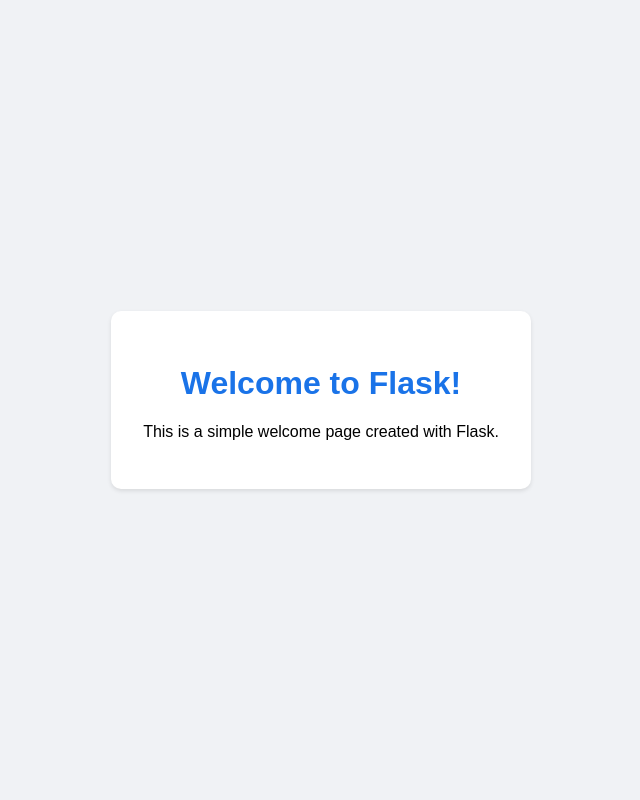
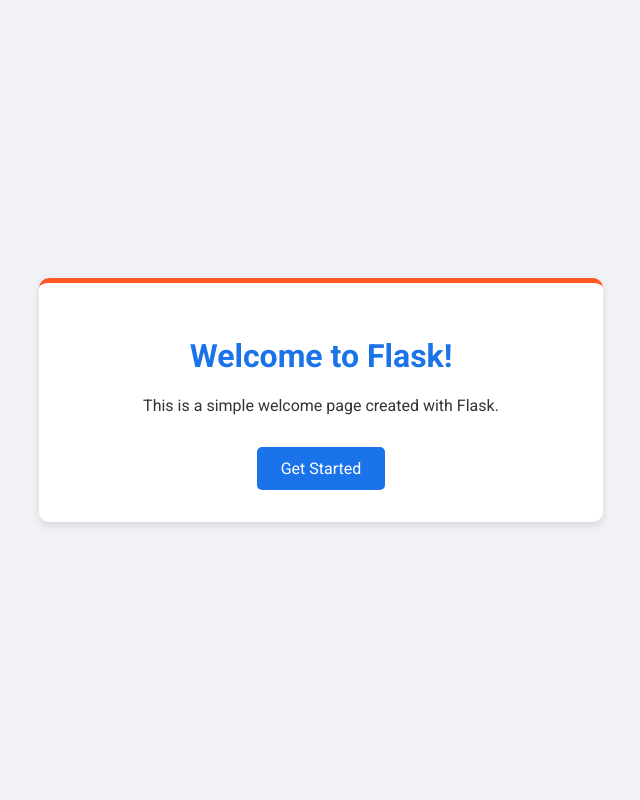
Before and after one commit to sojwal000/test2, a Flask app: page / in a window 1280 px wide. Shown: the whole page, without its empty margins (319-959 px from the left). Run offline with Flask 3, Linux system fonts and the light colour scheme.

Commit message:
modified html

```diff
--- a/templates/index.html
+++ b/templates/index.html
@@ -3,26 +3,79 @@
 <head>
     <meta charset="UTF-8">
     <meta name="viewport" content="width=device-width, initial-scale=1.0">
+    <meta name="description" content="A simple welcome page created with Flask.">
+    <meta name="keywords" content="Flask, Python, Web Development, Welcome Page">
+    <meta property="og:title" content="Welcome to Flask!">
+    <meta property="og:description" content="This is a simple welcome page created with Flask.">
+    <meta property="og:type" content="website">
+    <meta property="og:url" content="https://yourdomain.com">
+    <meta property="og:image" content="https://yourdomain.com/static/images/og-image.png">
     <title>Welcome</title>
+    <link href="https://fonts.googleapis.com/css2?family=Roboto:wght@400;700&display=swap" rel="stylesheet">
     <style>
+        :root {
+            --primary-color: #1a73e8;
+            --secondary-color: #f0f2f5;
+            --accent-color: #ff5722;
+        }
         body {
-            font-family: Arial, sans-serif;
+            font-family: 'Roboto', sans-serif;
             display: flex;
             justify-content: center;
             align-items: center;
             height: 100vh;
             margin: 0;
-            background-color: #f0f2f5;
+            background-color: var(--secondary-color);
         }
         .welcome-container {
             text-align: center;
             padding: 2rem;
             background-color: white;
             border-radius: 10px;
-            box-shadow: 0 2px 4px rgba(0, 0, 0, 0.1);
+            box-shadow: 0 4px 8px rgba(0, 0, 0, 0.1);
+            transition: box-shadow 0.3s ease;
+            max-width: 500px;
+            width: 90%;
+            margin: auto;
+            border-top: 5px solid var(--accent-color);
+        }
+        .welcome-container:hover {
+            box-shadow: 0 8px 16px rgba(0, 0, 0, 0.2);
         }
         h1 {
-            color: #1a73e8;
+            color: var(--primary-color);
+            font-weight: 700;
+        }
+        p {
+            color: #333;
+        }
+        .btn {
+            display: inline-block;
+            margin-top: 1rem;
+            padding: 0.75rem 1.5rem;
+            background-color: var(--primary-color);
+            color: white;
+            text-decoration: none;
+            border-radius: 5px;
+            transition: background-color 0.3s ease;
+        }
+        .btn:hover {
+            background-color: #1558b0;
+        }
+        .btn:focus {
+            outline: 2px dashed var(--accent-color);
+            outline-offset: 4px;
+        }
+        @media (max-width: 600px) {
+            .welcome-container {
+                padding: 1rem;
+            }
+            h1 {
+                font-size: 1.5rem;
+            }
+            p {
+                font-size: 1rem;
+            }
         }
     </style>
 </head>
@@ -30,6 +83,7 @@
     <div class="welcome-container">
         <h1>Welcome to Flask!</h1>
         <p>This is a simple welcome page created with Flask.</p>
+        <a href="/get-started" class="btn">Get Started</a>
     </div>
 </body>
 </html>
```
